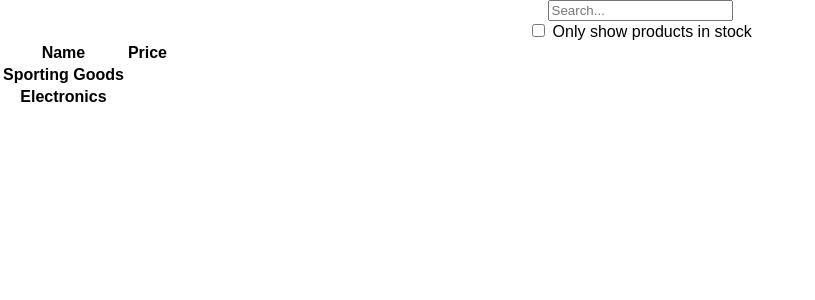
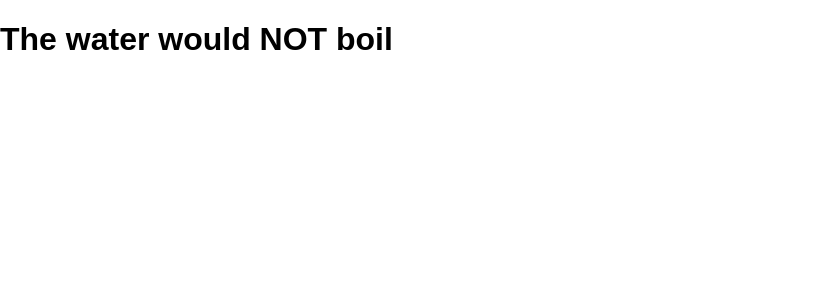
Before and after one commit to rbunch-dc/9-17immersive-inventoryWidget, a React (Create React App) app: page / in a window 1280 px wide. Shown: the top 300 px of the page, without its empty margins (0-815 px from the left). Built offline with nearby package versions, Linux system fonts and the light colour scheme; the HTML template or start-up script is replaced by a standard one.

Commit message:
add temp boilerplate

```diff
--- /dev/null
+++ b/src/ProductRow.js
@@ -0,0 +1,32 @@
+// Presenationaal component. No need for state.
+// Just for sending back HTML based on props
+import React from 'react';
+
+function ProductRow(props){
+	// WE HAVE TO RETURN A DOM ELEMENT
+	var productClass = "";
+	if(props.item.inStock){
+		productClass = "text-success";
+	}else{
+		productClass = "text-danger";
+	}
+	return(
+		<tr>
+			<td className={`${productClass} col-sm-5`}>{props.item.name}</td>
+			<td>{props.item.price}</td>
+		</tr>
+	)
+}
+
+export default ProductRow;
+
+// class ProductRow exteneds component{
+// 	render(){
+// 		return(
+// 		<tr>
+// 			<td>{this.props.item.name}</td>
+// 			<td>{this.props.item.price}</td>
+// 		</tr>
+// 			)
+// 	}
+// }
--- a/src/ProductTable.js
+++ b/src/ProductTable.js
@@ -4,6 +4,7 @@ import React, { Component } from 'react';
 // import our own components
 import productData from './productData';
 import ProductCategoryRow from './ProductCategoryRow';
+import ProductRow from './ProductRow';
 // console.log(productData);
 
 class ProductTable extends Component{
@@ -46,7 +47,7 @@ class ProductTable extends Component{
 			rows.push(<ProductCategoryRow key={key} header={key} />);
 			// Internal map through THIS category.
 			this.state.productsByCategory[key].map((item,index)=>{
-
+				rows.push(<ProductRow key={item.name} item={item} />)
 			});
 		};
 		return (
--- a/src/index.js
+++ b/src/index.js
@@ -1,11 +1,13 @@
 import React from 'react';
 import ReactDOM from 'react-dom';
 import './index.css';
-import App from './App';
+// import App from './App';
+import TemperatureApp from './tempApp/TemperatureApp';
 import registerServiceWorker from './registerServiceWorker';
 
 ReactDOM.render(
-	<App />,
+	// <App />,
+	<TemperatureApp />,
 	document.getElementById('root')
 );
 registerServiceWorker();
--- /dev/null
+++ b/src/tempApp/BoilingVerdict.js
@@ -0,0 +1,24 @@
+import React from 'react';
+// WE DONT NEED THIS TO BE A CLASS. IT"S JUST PRESENTATIONAL
+// import React, { Component } from 'react';
+// class BoilingVerdict extends Component{
+// 	render(){
+// 		return(
+// 			<h1>BoilingVerdict Component</h1>
+// 		)
+// 	}
+// }
+
+function BoilingVerdict(props){
+	if(props.celcius >= 100){
+		return(
+			<h1>The water would boil</h1>
+		)
+	}else{
+		return(
+			<h1>The water would NOT boil</h1>
+		)
+	}
+}
+
+export default BoilingVerdict;
--- /dev/null
+++ b/src/tempApp/TemperatureApp.js
@@ -0,0 +1,13 @@
+import React, { Component } from 'react';
+import BoilingVerdict from './BoilingVerdict';
+
+class TemperatureApp extends Component{
+
+	render(){
+		return(
+			<BoilingVerdict />
+		)
+	}
+}
+
+export default TemperatureApp;
```
